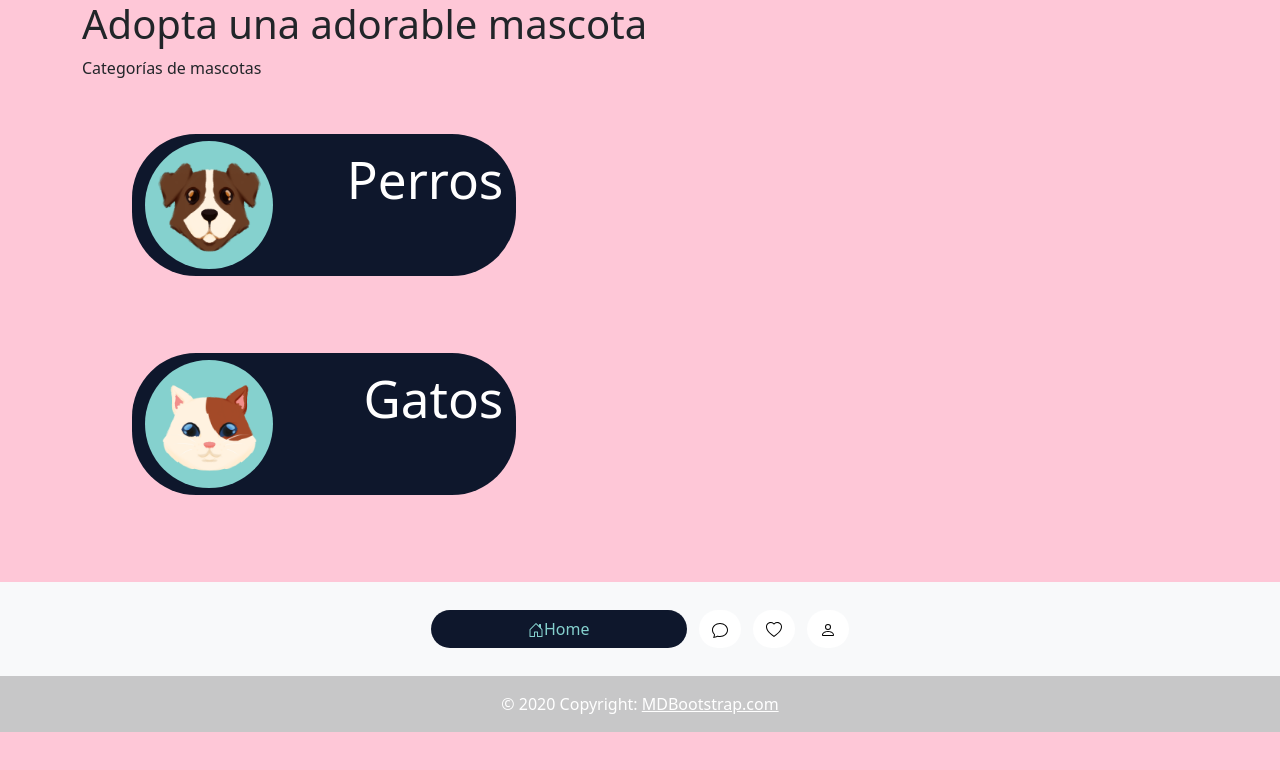
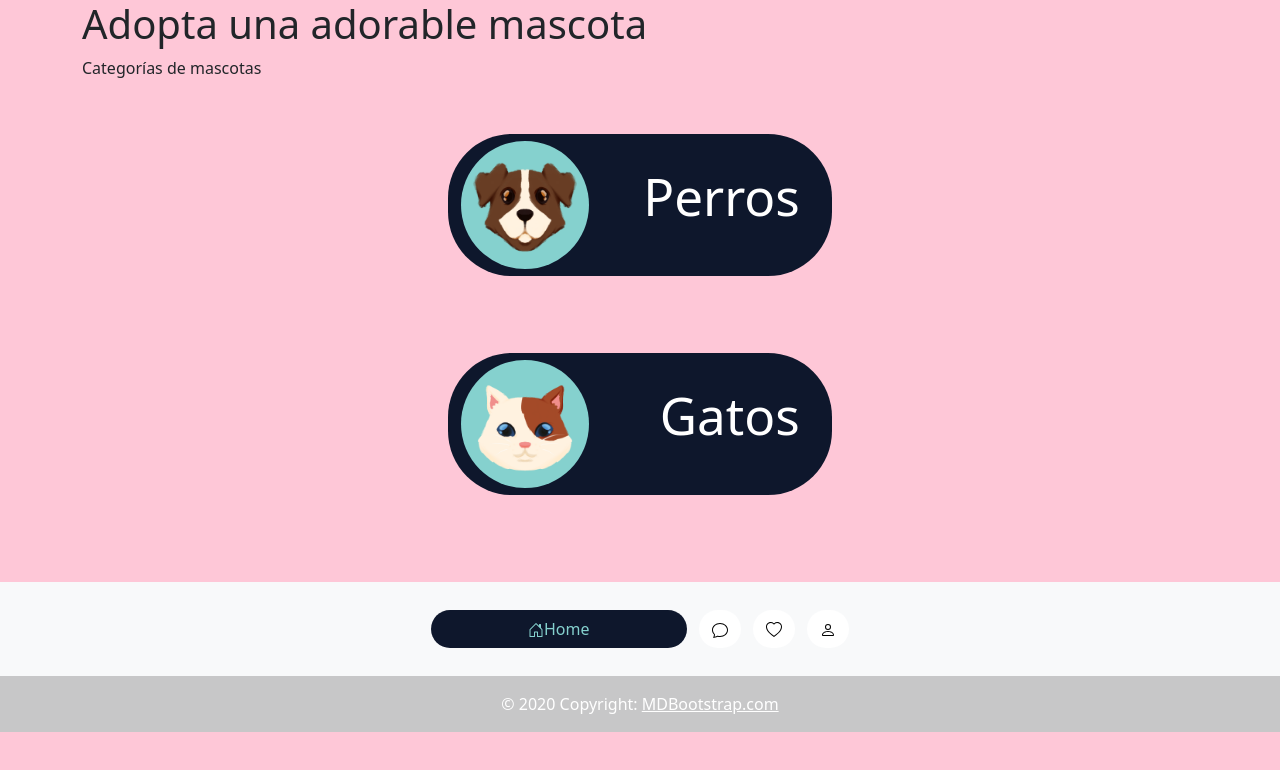
Before and after one commit to geriosla99/APPadopcion, a plain HTML site: page gatosyperros.html in a window 1280 px wide. Drawn offline with Linux system fonts and the light colour scheme.

Commit message:
alineacion horizontal

```diff
--- a/gatosyperros.html
+++ b/gatosyperros.html
@@ -17,13 +17,13 @@
             <p>Categorías de mascotas</p>
         </div>
         <div class="justify-content-center mx-auto row">
-            <div class="col-12">
-                <button class="btn boton_1"><img src="img/3.png" class="tamaño" alt="">
+            <div class="col-12 btnes">
+                <button class="btn boton_1"><img src="img/3.png" class="tamaño" id="perros" alt="">
                     <p class="text">Perros</p>
                 </button>
             </div>
-            <div class="col-12">
-                <button class="btn boton_1"><img src="img/8.png" class="tamaño" alt="">
+            <div class="col-12 btnes">
+                <button class="btn boton_1"><img src="img/8.png" class="tamaño" id="gatos" alt="">
                     <p class="text">Gatos</p>
                 </button>
             </div>
@@ -32,7 +32,7 @@
     <div id="espacioMascotas">
         <!-- aqui van las mascotas -->
 
-    </div>
+
     <footer class="bg-light text-center text-white mt-5">
         <!-- Grid container -->
         <div class="container p-4 pb-0">
--- a/style/main.css
+++ b/style/main.css
@@ -33,6 +33,9 @@ body{
 .text{
     font-size: 4vw;
     float: right;
+    justify-content: center;
+    text-align: center;
+    margin: 1.3vw 1.5vw 0 0;
 }
 #home{
     width: 20vw;
@@ -103,7 +106,21 @@ body{
 }
 .Adopta{
     border-radius: 3vh;
-    margin: 0;
+    margin: 1vw;
     padding: 50% 0 0 0;
     float:left;
+    justify-content: center;
+    align-items: center;
 }
+.contenedorMascotas{
+    color: #000000;
+    font-size: 2vw;
+    margin: 2vw;
+    justify-content: center;
+    align-items: center;
+}
+.btnes{
+    justify-content: center;
+    text-align: center;
+    align-items: center;
+}
```
